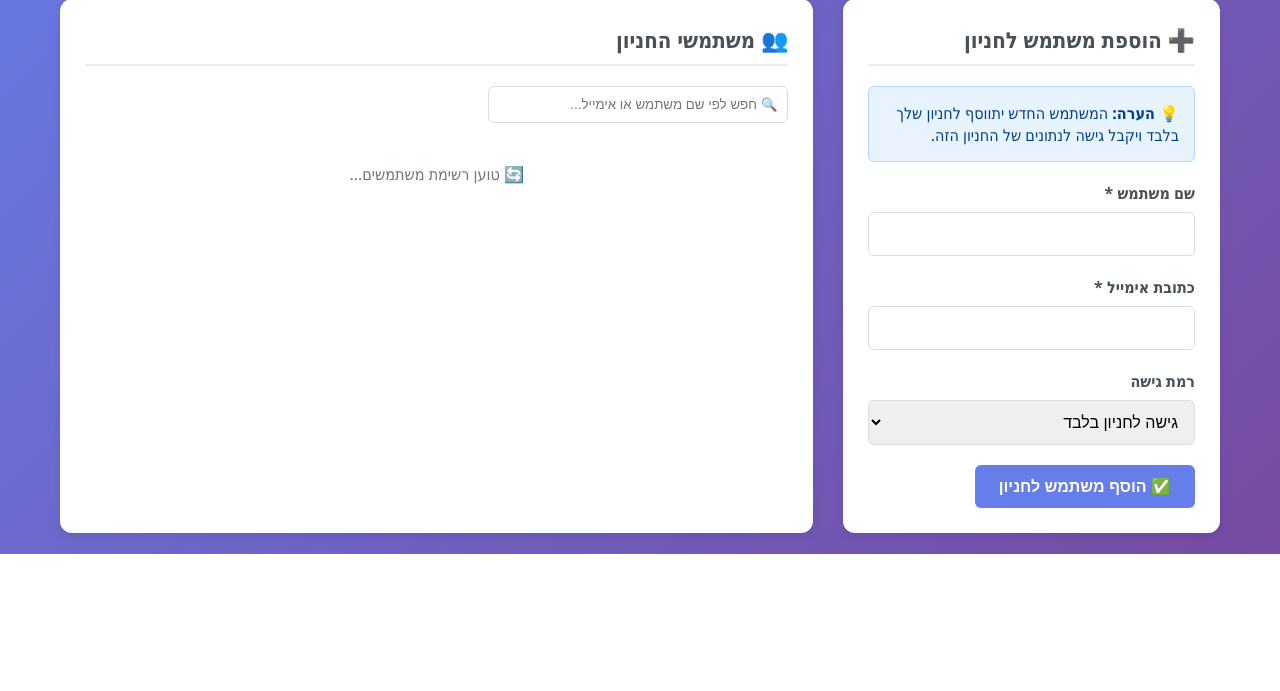
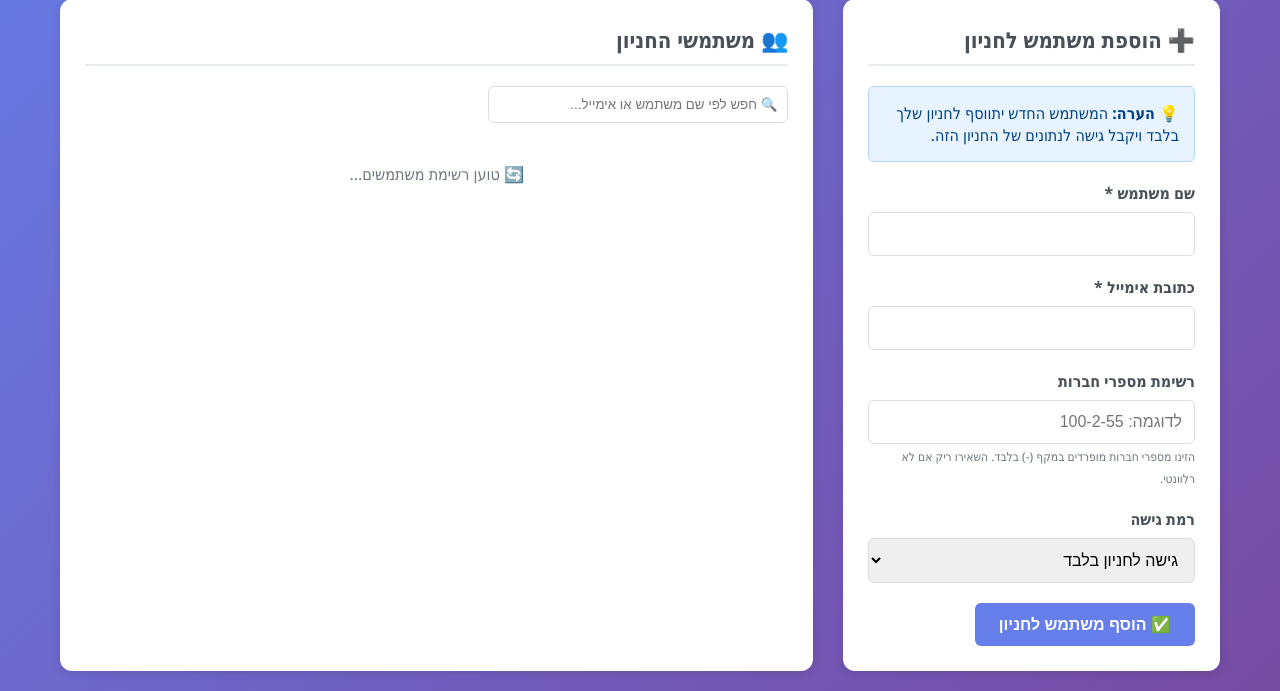
Before and after one commit to DrorSBIsrael/S-B-Parking-reports, a Flask app: template templates/parking_manager_users.html in a window 1280 px wide. Shown: the part 246-937 px from the top of the page. Before the commit the page ends 800 px from the top, so only its background shows below. Run offline with Flask 3, Linux system fonts and the light colour scheme; the template is opened without the code that fills it, so the values that code supplies are empty.

Commit message:
Update parking_manager_users.html

```diff
--- a/templates/parking_manager_users.html
+++ b/templates/parking_manager_users.html
@@ -319,10 +319,20 @@
                     </div>
 
 	<div class="form-group">
+	    <label for="companyList">רשימת מספרי חברות</label>
+	    <input type="text" id="companyList" name="companyList"
+	           placeholder="לדוגמה: 100-2-55">
+	    <small style="color: #6c757d; font-size: 12px;">
+ 	       הזינו מספרי חברות מופרדים במקף (-) בלבד. השאירו ריק אם לא רלוונטי.
+ 	   </small>
+	</div>
+
+	<div class="form-group">
 	    <label for="accessLevel">רמת גישה</label>
 	    <select id="accessLevel" name="accessLevel">
 	        <option value="single_parking">גישה לחניון בלבד</option>
   	        <option value="group_access">גישה לקבוצת חניונים</option>
+	        <option value="company_manager">מנהל חברות</option>
  	   </select>
 	</div>
 
@@ -446,7 +456,8 @@
 	const userData = {
 	    username: formData.get('username'),
 	    email: formData.get('email'),
-                access_level: formData.get('accessLevel')
+	    access_level: formData.get('accessLevel'),
+	    company_list: formData.get('companyList')
 	};
 
             try {
```
Lines whose indentation alone changed are shown as unchanged.
